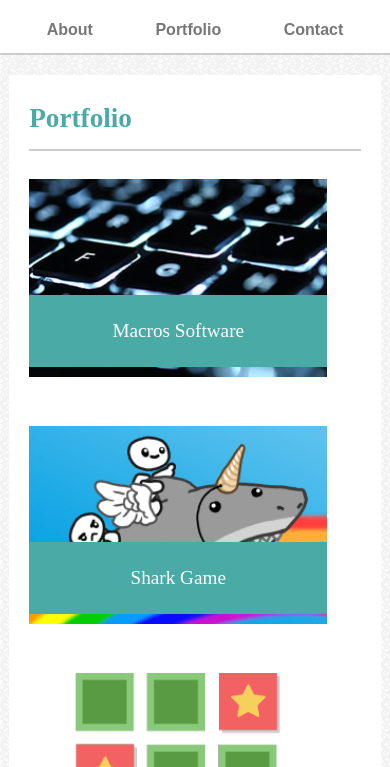
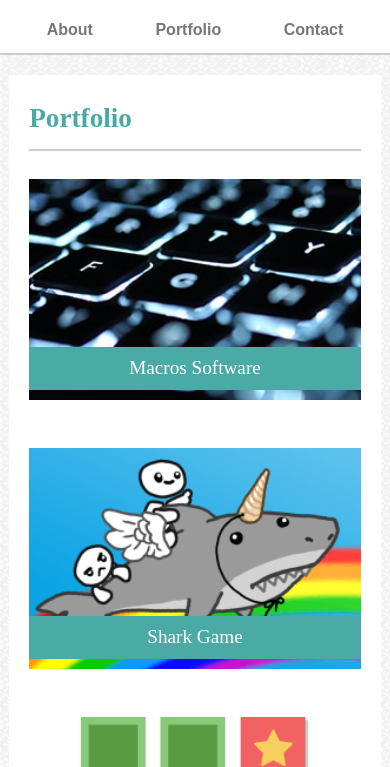
Before and after one commit to joselsalazar/Responsive-Portfolio, a plain HTML site: page portfolio.html in a window 390 px wide. Shown: the part 77-844 px from the top of the page. Drawn offline with Linux system fonts and the light colour scheme.

Commit message:
Responsive Complete.

```diff
--- a/assets/css/style.css
+++ b/assets/css/style.css
@@ -82,6 +82,7 @@ header nav ul li a:hover {
 	float: left;
 	margin-right: 10px;
 	margin-bottom: 10px;
+	width: 150px;
 }
 
 .main-section h1 {
@@ -137,7 +138,8 @@ input,
 textarea {
 	display: block;
 	margin-bottom: 20px;
-	width: 100%;
+	width: 97%;
+	padding: 5px;
 }
 
 input::placeholder {
@@ -225,6 +227,8 @@ footer .container p {
 ==========================*/
 
 @media screen and (max-width: 980px) {
+
+	/* Index and Template */
 	.wrapper {
 		margin-bottom: 30px;
 	}
@@ -256,9 +260,20 @@ footer .container p {
 	.side-bar a {
 		margin-right: 2.9%;
 	}
+
+	/* Portfolio Page */
+
+	.img-div {
+		width: 100%;
+	}
+
+	.img-div p {
+		padding: 5px 0;
+	}
 }
 
 @media screen and (max-width: 768px) {
+	/* Index and Template */
 	.container section {
 		display: block;
 		width: 100%;
@@ -298,9 +313,20 @@ footer .container p {
 		border: none;
 	}
 
+	/* Portfolio Page */
+
+	.img-div {
+		width: 46%;
+	}
+
+	.img-div img {
+		width: 100%;
+	}
+
 }
 
 @media screen and (max-width: 640px) {
+	/* Index and Template */
 	header h1.logo-name,
 	header nav {
 		display: block;
@@ -331,4 +357,11 @@ footer .container p {
 		display: block;
 		width: 100%;
 	}
+
+	/* Portfolio Page */
+	.img-div {
+		width: 100%;
+	}
+
+
 }
```
Also changed, not shown: assets/img/glamour-shot.jpg.
